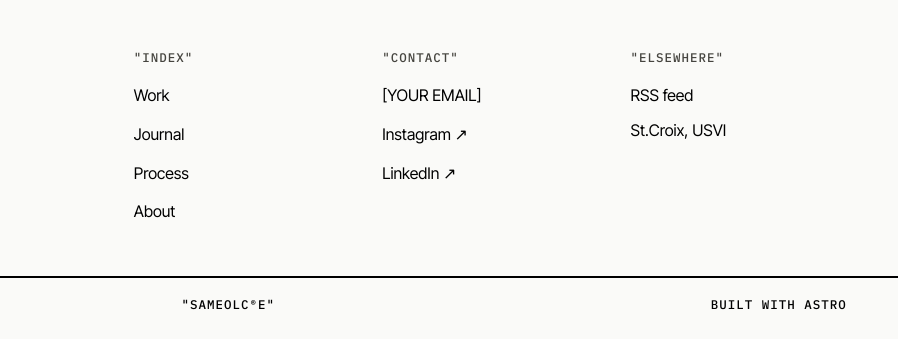
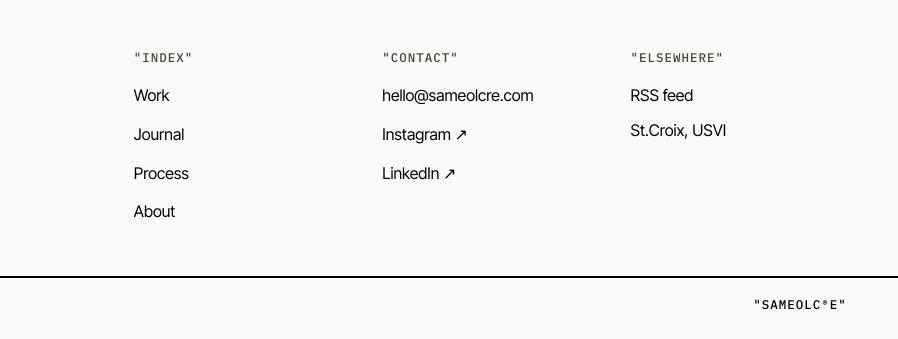
Before and after one commit to sameolcre/sameolecre-site, an Astro site: page / in a window 1280 px wide. Shown: the part 1527-1866 px from the top of the page, 382-1280 px from the left. Built offline with nearby package versions, Linux system fonts and the light colour scheme; Astro itself is replaced by a stand-in of ours.

Commit message:
Set contact email and drop "Built with Astro" credit from footer

```diff
--- a/src/components/Footer.astro
+++ b/src/components/Footer.astro
@@ -37,7 +37,6 @@ const year = new Date().getFullYear();
   <div class="wrap legal label">
     <span>©{year} {settings.owner}</span>
     <span>"{settings.siteName}"</span>
-    <span>Built with Astro</span>
   </div>
 </footer>
 
--- a/src/data/settings.json
+++ b/src/data/settings.json
@@ -5,7 +5,7 @@
   "heroLabel": "Independent caribbean creative practice",
   "heroHeadline": "An ongoing archive of work & life.",
   "intro": "Portfolio and journal of Cre: creative direction, branding, web development and digital media.",
-  "email": "[YOUR EMAIL]",
+  "email": "hello@sameolcre.com",
   "location": "St.Croix, USVI",
   "socials": [
     { "label": "Instagram", "url": "https://instagram.com/sameolcre" },
```
